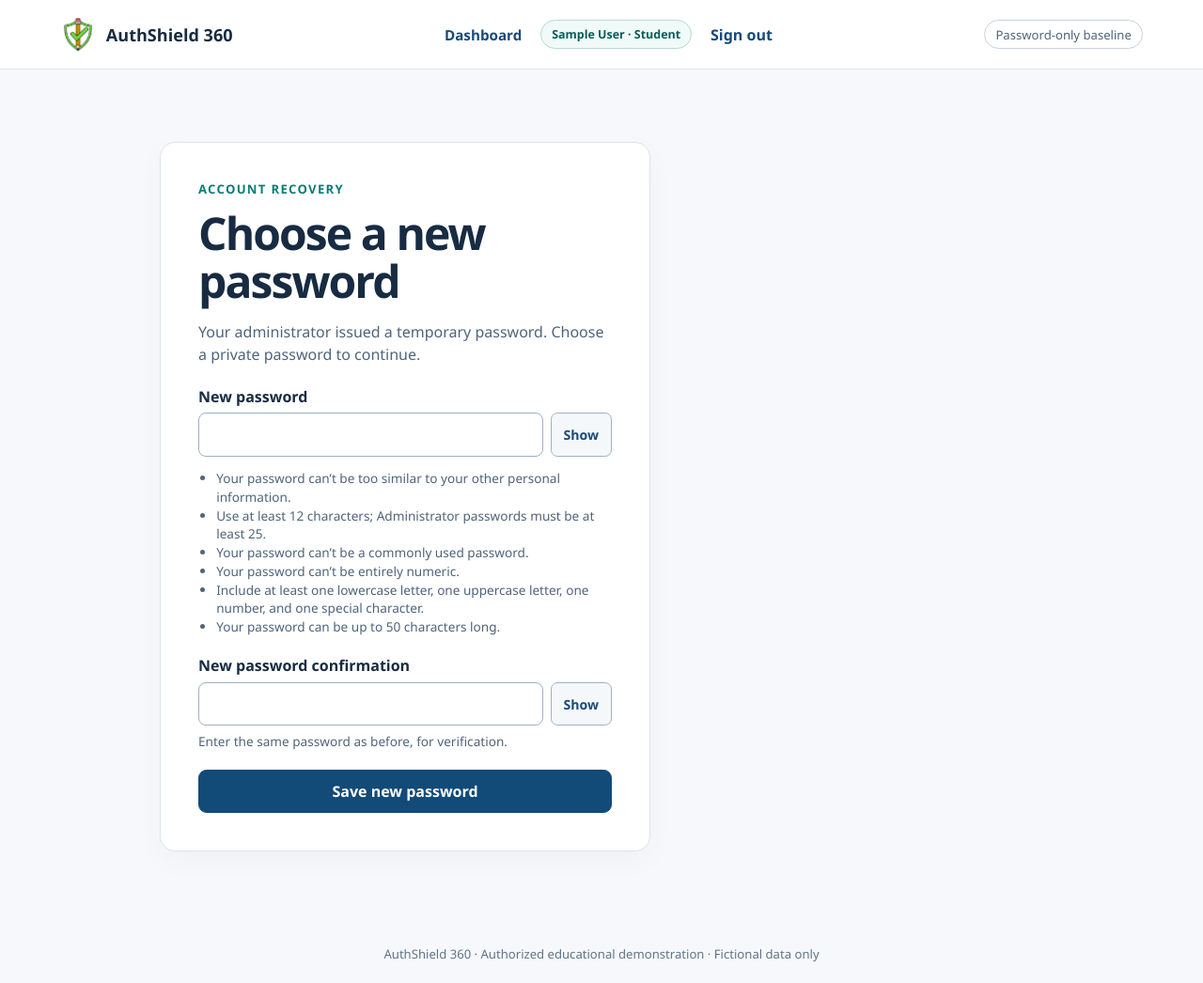
After one commit to mustafaahmed-sec/AuthShield360, a Django app: page /password/change/ in a window 1280 px wide. The commit adds this page. Shown: the whole page at 94% size. Run offline with Django 5.2, Linux system fonts and the light colour scheme; a user stored in the database is signed in; tables that the repository leaves empty hold one stand-in row (values such as "Sample post"); parts of the project's set-up code (start-up, migrations or seed data) failed here and were passed over.

Commit message:
Add administrator temporary password reset

```diff
--- a/accounts/models.py
+++ b/accounts/models.py
@@ -62,6 +62,7 @@ class User(AbstractUser):
         related_name="reviewed_accounts",
     )
     locked_until = models.DateTimeField(blank=True, null=True)
+    must_change_password = models.BooleanField(default=False)
 
     USERNAME_FIELD = "email"
     REQUIRED_FIELDS = ["full_name"]
--- a/accounts/views.py
+++ b/accounts/views.py
@@ -2,7 +2,7 @@ import time
 
 from django.conf import settings
 from django.contrib import messages
-from django.contrib.auth import login
+from django.contrib.auth import login, update_session_auth_hash
 from django.contrib.auth import get_user_model
 from django.contrib.auth.views import LoginView, LogoutView
 from django.core.exceptions import ImproperlyConfigured, NON_FIELD_ERRORS, PermissionDenied
@@ -11,6 +11,7 @@ from django.urls import reverse_lazy
 from django.utils.http import url_has_allowed_host_and_scheme
 from django.utils import timezone
 from django.views.decorators.http import require_http_methods
+from django.contrib.auth.decorators import login_required
 
 from .lockout import (
     account_lockout_until,
@@ -23,6 +24,7 @@ from .lockout import (
 )
 
 from .forms import EmailAuthenticationForm, RegistrationStatusForm, StudentSignupForm, TeacherSignupForm
+from django.contrib.auth.forms import SetPasswordForm
 from .otp import OTPProviderError, TwilioVerify, delivery_target
 from school.audit import record_auth_event
 
@@ -232,6 +234,8 @@ class BaselineLoginView(LoginView):
             outcome="success",
             duration_ms=self._duration_ms(),
         )
+        if user.must_change_password:
+            return redirect("password_change")
         return response
 
     def get_context_data(self, **kwargs):
@@ -368,6 +372,8 @@ def otp_verify(request):
             auth_mode=auth_mode,
             duration_ms=duration_ms,
         )
+        if user.must_change_password:
+            return redirect("password_change")
         return redirect(next_url)
 
     return render(request, "accounts/otp_verify.html", _otp_context(user, channel, phase))
@@ -427,3 +433,22 @@ class BaselineLogoutView(LogoutView):
             )
             messages.success(request, "You have signed out. This session can no longer be used.")
         return super().post(request, *args, **kwargs)
+@login_required
+@require_http_methods(["GET", "POST"])
+def password_change(request):
+    if not request.user.must_change_password:
+        return redirect("dashboard")
+    form = SetPasswordForm(request.user, request.POST or None)
+    if request.method == "POST" and form.is_valid():
+        user = form.save(commit=False)
+        user.must_change_password = False
+        user.save(update_fields=("password", "must_change_password"))
+        update_session_auth_hash(request, user)
+        record_auth_event(
+            "password_reset_completed", email=user.email, actor=user,
+            description="A temporary administrator password was replaced by the account holder.",
+            request=request, factor="password", outcome="success",
+        )
+        messages.success(request, "Your password has been changed. You can now use the portal.")
+        return redirect("dashboard")
+    return render(request, "accounts/password_change.html", {"form": form})
--- a/config/urls.py
+++ b/config/urls.py
@@ -9,6 +9,7 @@ from accounts.views import (
     registration_status,
     signup,
     signup_options,
+    password_change,
 )
 from school.admin_views import (
     admin_management,
@@ -16,6 +17,7 @@ from school.admin_views import (
     admin_attendance,
     change_account_access,
     delete_school_account,
+    reset_school_account_password,
     preview_school_portal,
     review_account_request,
     review_enrollment_request,
@@ -37,6 +39,7 @@ urlpatterns = [
     path("signup/student/", signup, {"role": "student"}, name="student_signup"),
     path("signup/teacher/", signup, {"role": "teacher"}, name="teacher_signup"),
     path("signup/status/", registration_status, name="registration_status"),
+    path("password/change/", password_change, name="password_change"),
     path("login/", BaselineLoginView.as_view(), name="login"),
     path("login/verify/", otp_verify, name="otp_verify"),
     path("login/verify/resend/", otp_resend, name="otp_resend"),
@@ -55,6 +58,7 @@ urlpatterns = [
     path("administrator/accounts/<int:user_id>/review/", review_account_request, name="review_account_request"),
     path("administrator/accounts/<int:user_id>/access/", change_account_access, name="change_account_access"),
     path("administrator/accounts/<int:user_id>/delete/", delete_school_account, name="delete_school_account"),
+    path("administrator/accounts/<int:user_id>/reset-password/", reset_school_account_password, name="reset_school_account_password"),
     path("administrator/enrollment-requests/<int:request_id>/review/", review_enrollment_request, name="review_enrollment_request"),
     path("admin/", admin.site.urls),
 ]
--- /dev/null
+++ b/templates/accounts/password_change.html
@@ -0,0 +1,24 @@
+{% extends "base.html" %}
+{% block title %}Choose a new password | AuthShield 360{% endblock %}
+{% block content %}
+  <div class="auth-layout">
+    <section class="form-card" aria-labelledby="password-change-title">
+      <div class="eyebrow">Account recovery</div>
+      <h1 id="password-change-title">Choose a new password</h1>
+      <p class="muted">Your administrator issued a temporary password. Choose a private password to continue.</p>
+      {% if form.non_field_errors %}<div class="form-error" role="alert">{{ form.non_field_errors }}</div>{% endif %}
+      <form method="post" novalidate>
+        {% csrf_token %}
+        {% for field in form %}
+          <div class="form-field{% if field.errors %} has-error{% endif %}">
+            <label for="{{ field.id_for_label }}">{{ field.label }}</label>
+            <div class="password-input-row">{{ field }}<button class="password-toggle" type="button" data-password-toggle aria-controls="{{ field.id_for_label }}" aria-pressed="false">Show</button></div>
+            {% if field.help_text %}<div class="help-text">{{ field.help_text }}</div>{% endif %}
+            {% if field.errors %}<div class="field-error" role="alert">{{ field.errors }}</div>{% endif %}
+          </div>
+        {% endfor %}
+        <button class="button full" type="submit">Save new password</button>
+      </form>
+    </section>
+  </div>
+{% endblock %}
--- a/templates/school/admin_management.html
+++ b/templates/school/admin_management.html
@@ -134,6 +134,7 @@
                 <td>
                   <div class="inline-actions">
                     <a class="button compact secondary" href="{% url 'preview_school_portal' account.pk %}">View {% if account.role == 'student' %}student{% else %}teacher{% endif %} portal</a>
+                    {% if account.approval_status == "approved" and account.is_active %}<form method="post" action="{% url 'reset_school_account_password' account.pk %}">{% csrf_token %}<button class="button compact secondary" type="submit" onclick="return confirm('Generate a temporary password for this account?');">Reset password</button></form>{% endif %}
                     {% if account.approval_status == 'approved' %}
                       <form method="post" action="{% url 'change_account_access' account.pk %}">
                         {% csrf_token %}
```
Also changed, not shown: school/admin_views.py (+16 -0 lines), accounts/migrations/0005_user_must_change_password.py (added).
